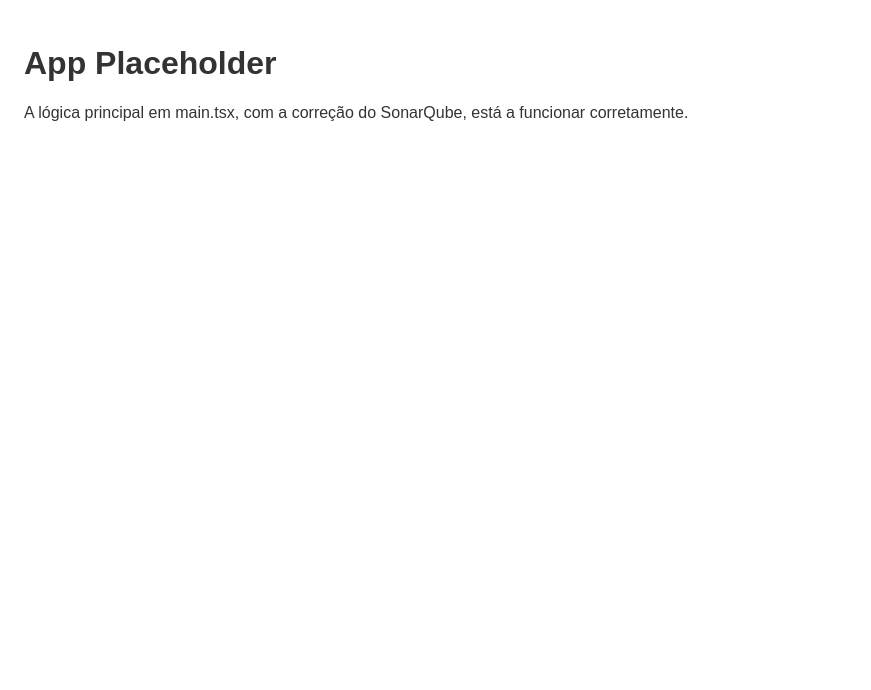
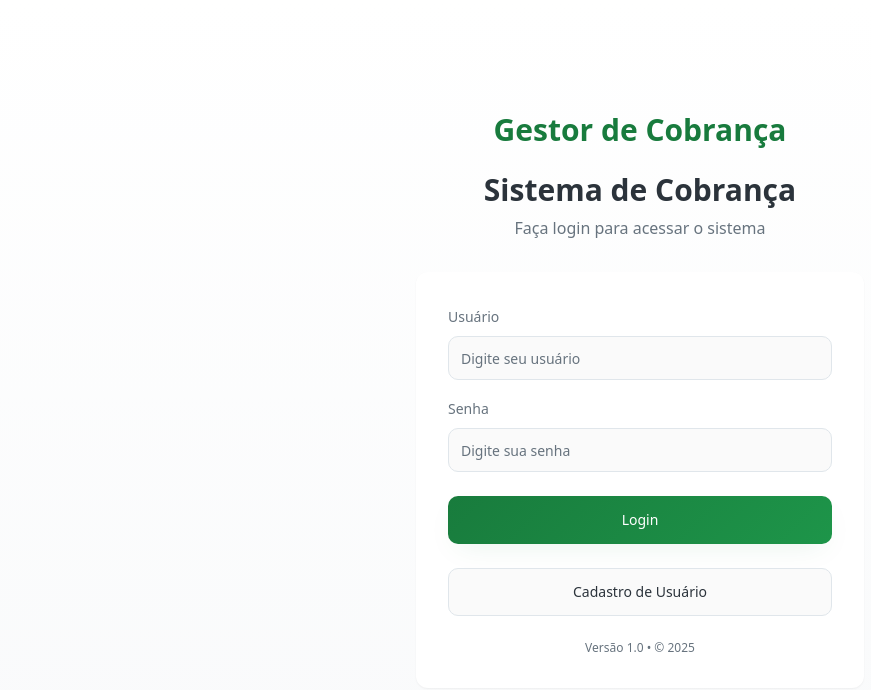
Before and after one commit to yagofs/gestao_cobranca, a React (Vite) app: page / in a window 1280 px wide. Shown: the top 690 px of the page, without its empty margins (0-871 px from the left). Built offline with nearby package versions, Linux system fonts and the light colour scheme.

Commit message:
Ajuste main.tsx

```diff
--- a/src/main.tsx
+++ b/src/main.tsx
@@ -1,15 +1,5 @@
 import { createRoot } from 'react-dom/client'
+import App from './App.tsx'
+import './index.css'
 
-function App() {
-  return (
-    <div style={{ padding: '1rem', fontFamily: 'sans-serif', color: '#333' }}>
-      <h1>App Placeholder</h1>
-      <p>A lógica principal em main.tsx, com a correção do SonarQube, está a funcionar corretamente.</p>
-    </div>
-  )
-}
-
-const root = document.getElementById("root");
-if (root) {
-  createRoot(root).render(<App />);
-}
+createRoot(document.getElementById("root")!).render(<App />);
```
Also changed, not shown: 2 other files (tests, documents, lock files or other folders).
